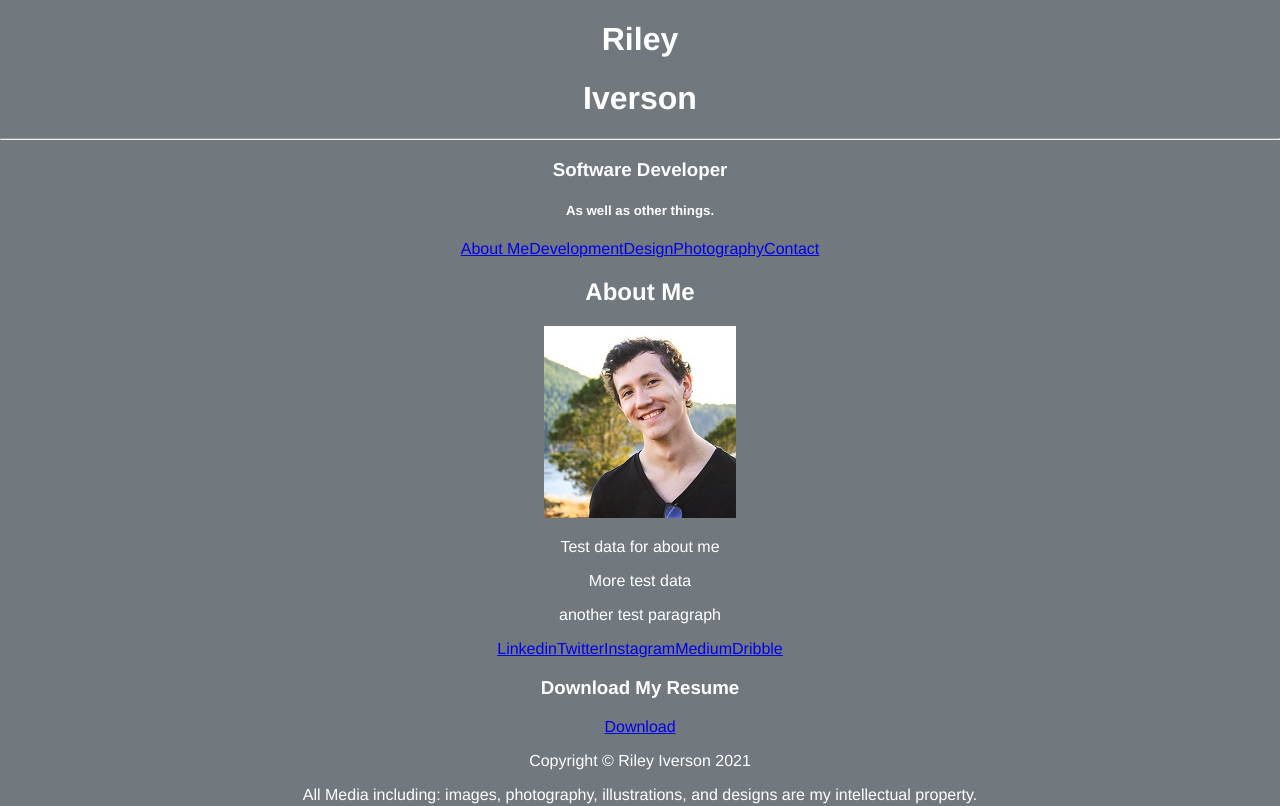
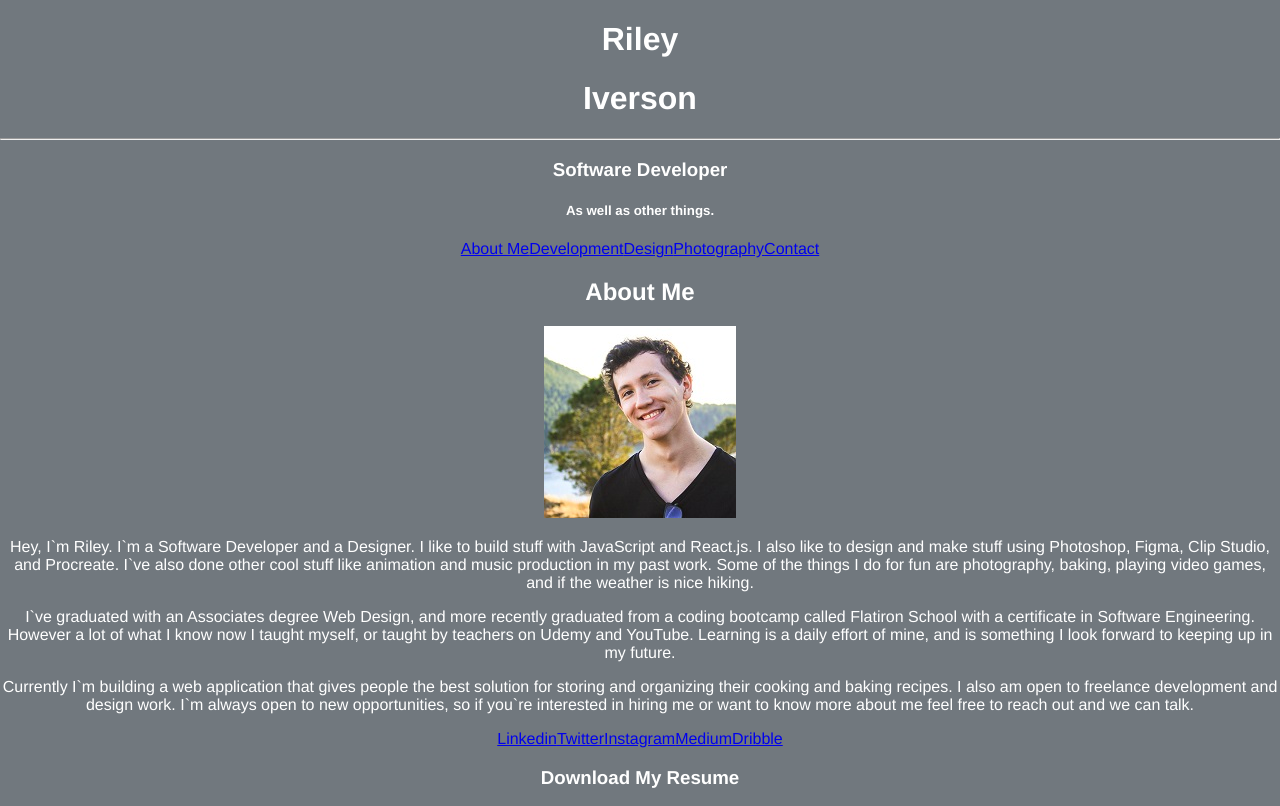
Before and after one commit to Rmiverson/rmiportfolio, a React (Create React App) app: page / in a window 1280 px wide. Shown: the top 806 px of the page. Built offline with nearby package versions, Linux system fonts and the light colour scheme.

Commit message:
got about me data to work

```diff
--- a/src/containers/AboutMe.js
+++ b/src/containers/AboutMe.js
@@ -1,46 +1,56 @@
-import React from "react";
+import React, { useState, useEffect } from "react";
 import Nav from "../components/Nav";
 import SocialBar from "../components/SocialBar";
 import Splash from "../components/Splash";
 
-const tempData = {
-   "range": null,
-   "majorDimension": "ROWS",
-   "values": [
-      ["About Me", "Contact", "Design", "Development", "Photography"],
-      ["Test data for about me", "", "", "", ""],
-      ["More test data"],
-      ["another test paragraph"]
-   ]
+const AboutMe = () => {
+  const [result, setResult] = useState({data: {}, status: null, message: null});
+
+  useEffect(() => {
+    async function getData() {
+      try {
+        await fetch('db.json', {
+          headers: {
+            'Content-Type': 'application/json',
+            'Accept': 'application/json'
           }
+        })
+        .then((response) => response.json())
+        .then((data) => {
+          setResult({data: data, status: 200, message: 'OK'})
+        });
+      } catch (error) {
+        setResult({data: {}, status: error, message: error})
+      };
+      };
 
-const AboutMe = () => {
+      getData();
+  }, []);
+
+  if (!result.status === 200) {
+    return <div>Loading...</div>
+  } else {
     return (
       <div className="about-me">
         <div className="landing">
           <Splash />
         </div>
-
         <Nav />
-
         <div className="main-body">
           <h2>About Me</h2>
-            {tempData?.values?.map((value, index) => {
-               if (index > 0) {
-                  if (index === 1) {
+          {result.data?.aboutMe?.paragraphs.map((value, index) => {
+            if (index === 0) {
               return (
-                        <div className="about-introduction" key={value[0]}>
-                           <img alt="Riley Iverson" src="../media/ProfilePicture192.jpg" />
-                           <p>{value[0]}</p>
+                <div className="about-introduction" key={value}>
+                    <img alt="Riley Iverson" src="media/ProfilePicture192.jpg" />
+                    <p>{value}</p>
                 </div>
               )
-                  }
+            } else {
               return (
-                     <p key={value[0]}>{value[0]}</p>
+                <p key={value}>{value}</p>
               )
-               } else {
-                  return null
-               }
+            };
           })}
 
           <SocialBar />
@@ -53,5 +63,6 @@ const AboutMe = () => {
       </div>
     );
   };
+};
 
 export default AboutMe;
```
Lines whose indentation alone changed are shown as unchanged.
